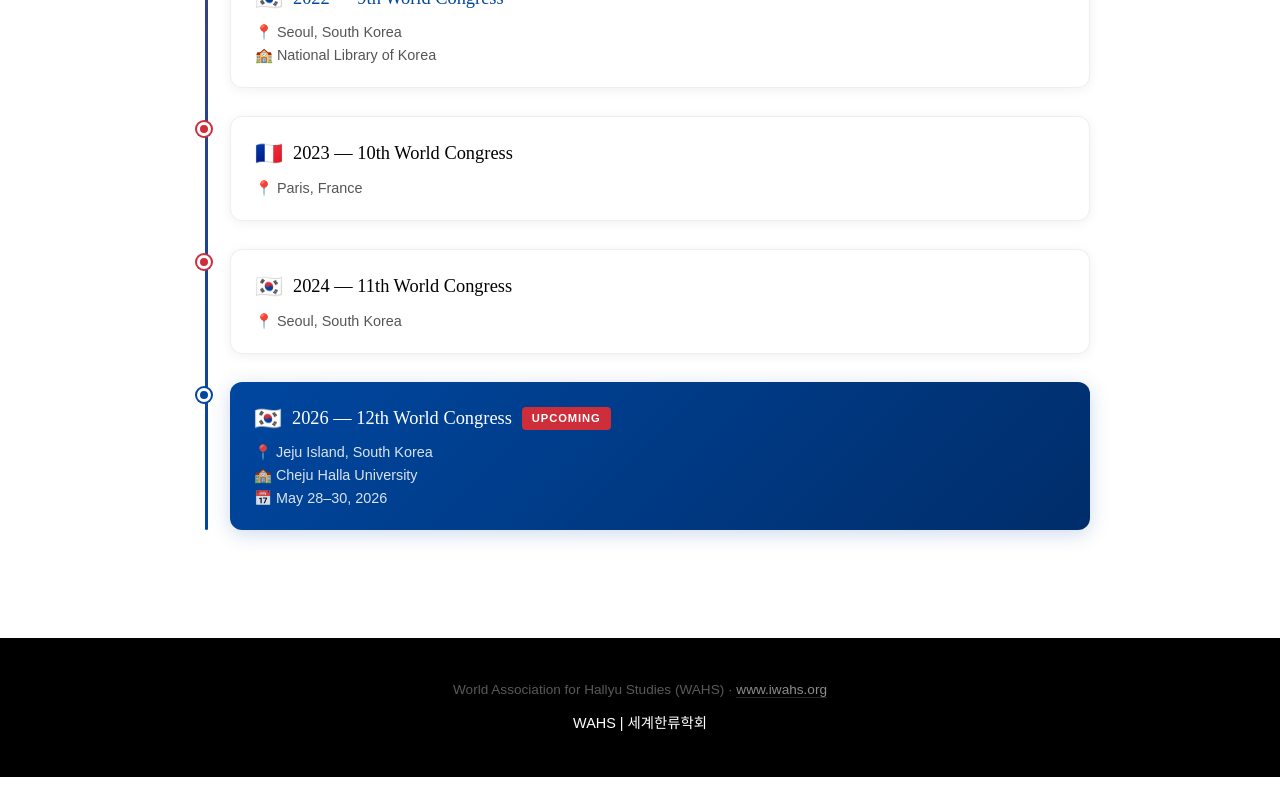
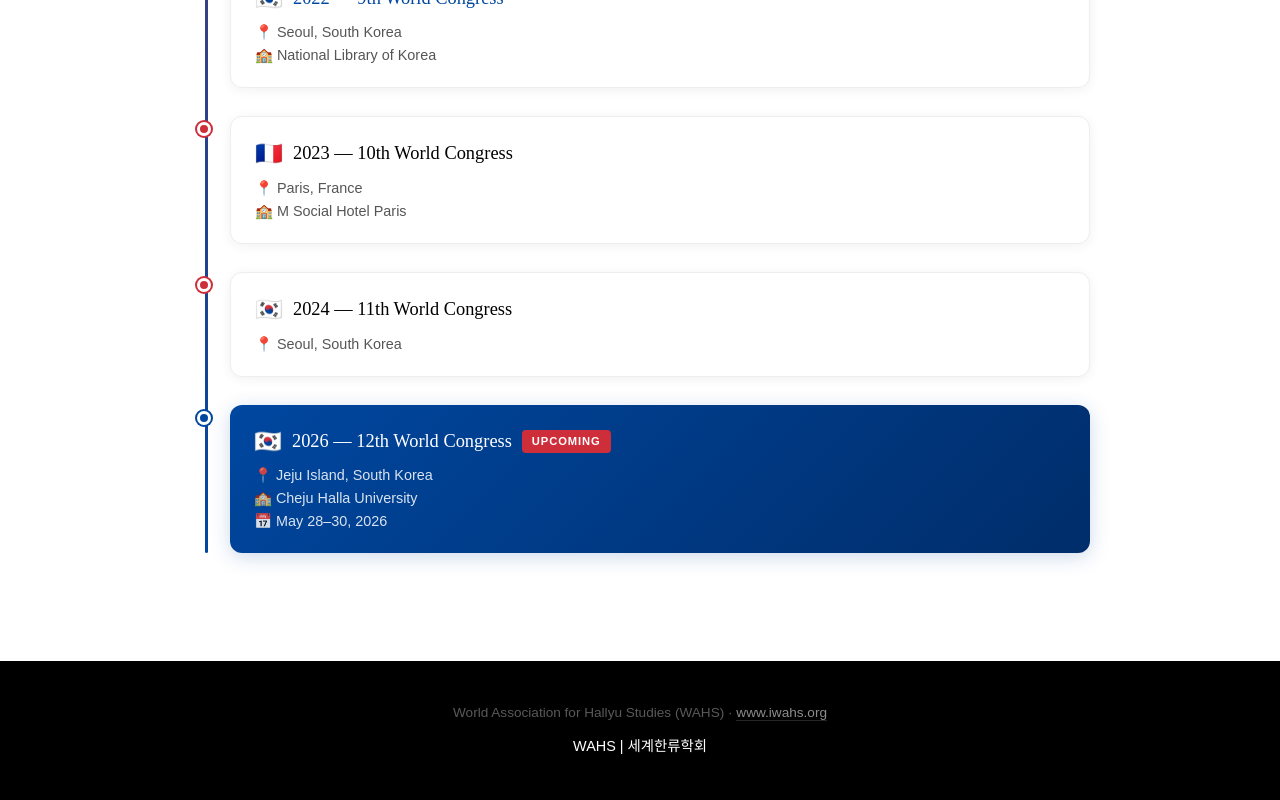
Before and after one commit to willfadeneva/WAHS, a Next.js app: page /1/past-congresses in a window 1280 px wide. Shown: the part 1857-2657 px from the top of the page. Before the commit the page ends 2634 px from the top, so only its background shows below. Built offline with nearby package versions, Linux system fonts and the light colour scheme.

Commit message:
Add 2023 venue: M Social Hotel Paris

```diff
--- a/src/app/[year]/past-congresses/page.tsx
+++ b/src/app/[year]/past-congresses/page.tsx
@@ -15,7 +15,7 @@ const congresses = [
   { num: 0, year: 2020, location: 'Cancelled', note: '⚠️ COVID-19 pandemic disruption worldwide.', flag: '🚫', cancelled: true },
   { num: 8, year: 2021, location: 'Oxford, United Kingdom (Online)', venue: 'Kellogg College, University of Oxford', note: 'Theme: Coronavirus and Pop Culture — Examined pandemic media consumption, digital fandom, and streaming growth.', flag: '🇬🇧' },
   { num: 9, year: 2022, location: 'Seoul, South Korea', venue: 'National Library of Korea', flag: '🇰🇷', link: '/2022' },
-  { num: 10, year: 2023, location: 'Paris, France', flag: '🇫🇷' },
+  { num: 10, year: 2023, location: 'Paris, France', venue: 'M Social Hotel Paris', flag: '🇫🇷' },
   { num: 11, year: 2024, location: 'Seoul, South Korea', flag: '🇰🇷' },
 ];
 
```
